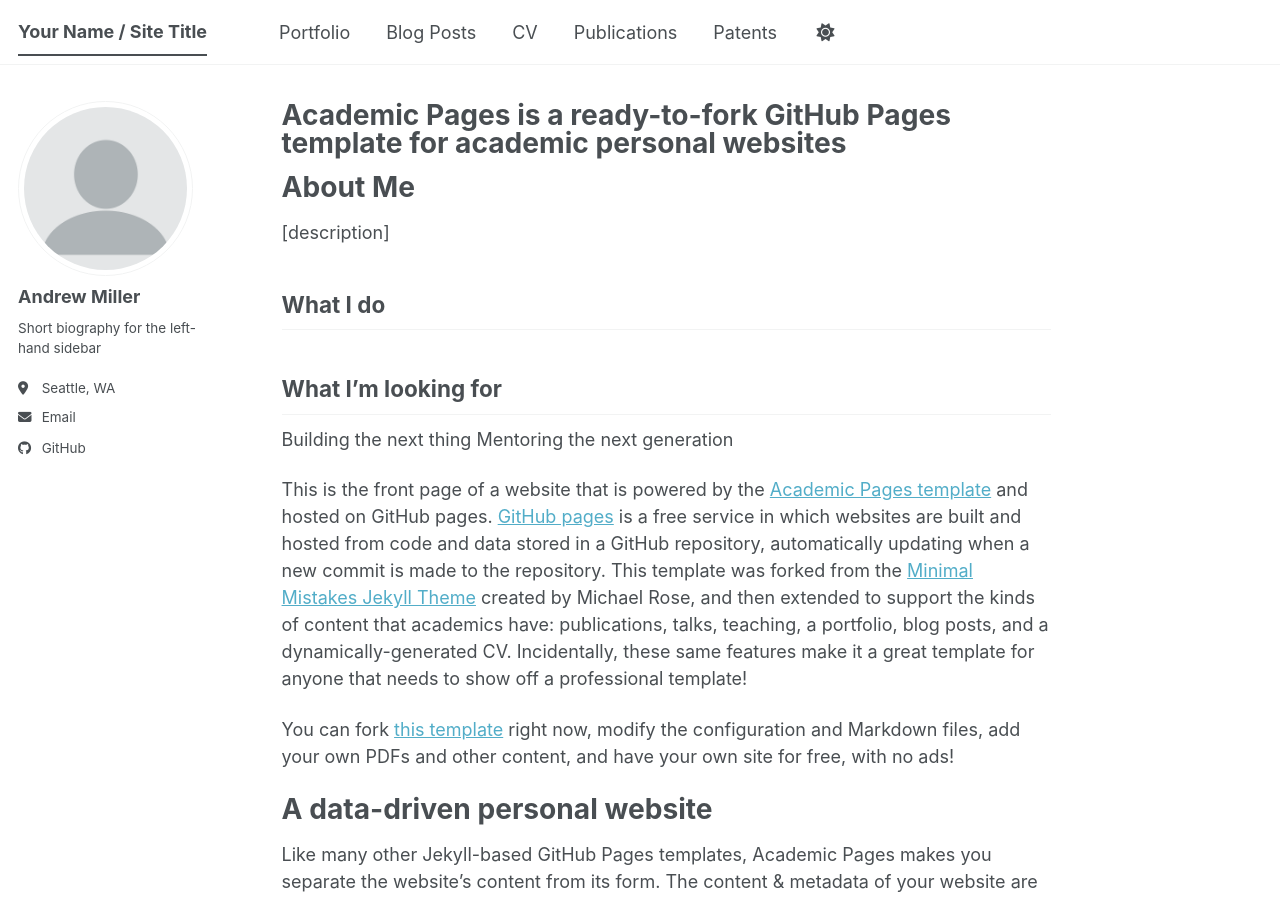
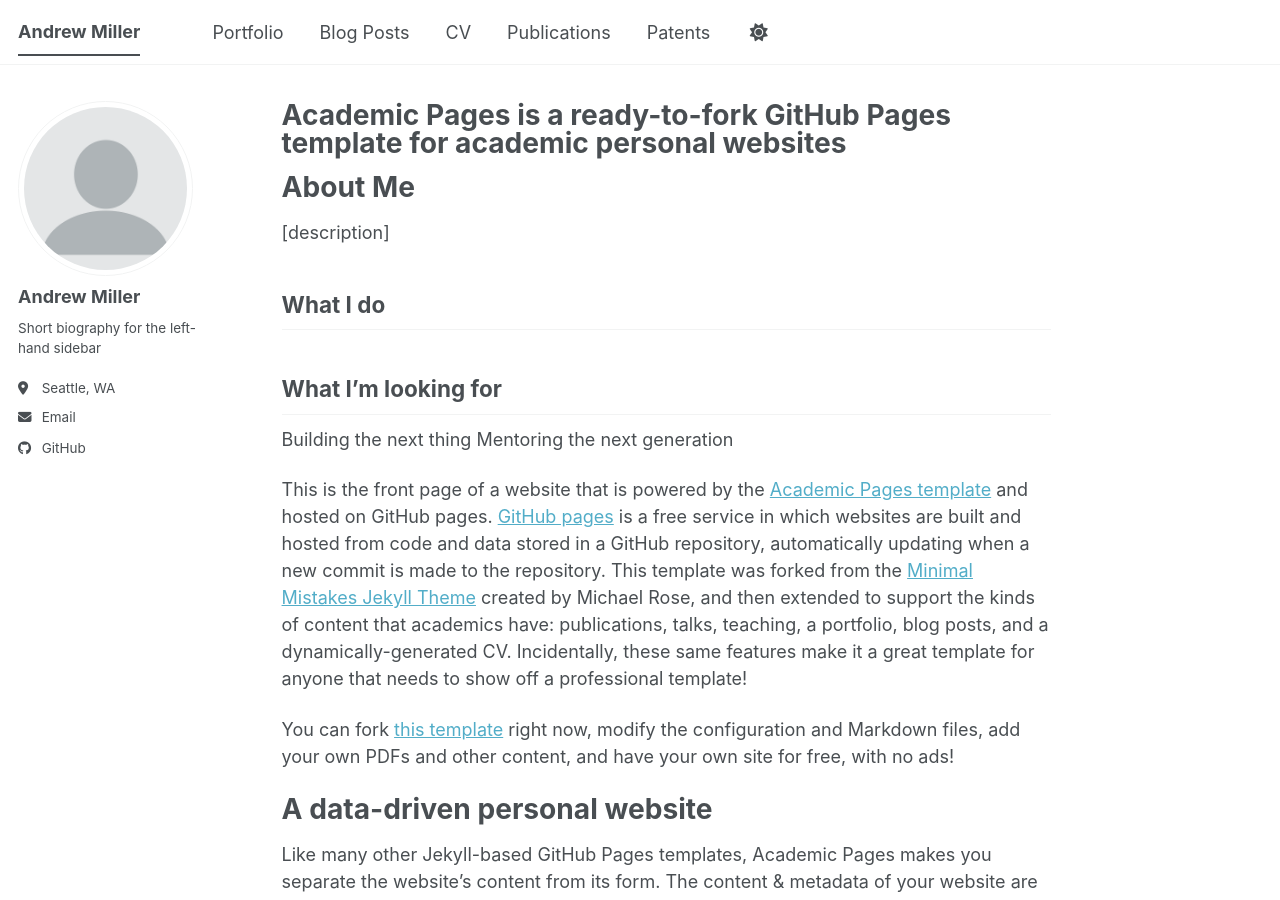
Before and after one commit to durundal-cnc/durundal-cnc.github.io, a Jekyll site: the page built from _pages/about.md, in a window 1280 px wide and 900 px high. Built offline with Jekyll 4.4.1, drawn with Linux system fonts in a browser that asks for light colours; a script bundle is joined from its source files by our own code; library files that are not in the unit come from our copies.

Commit message:
Update _config.yml

```diff
--- a/_config.yml
+++ b/_config.yml
@@ -9,7 +9,7 @@
 # Basic Site Settings
 locale                   : "en-US"
 site_theme               : "default" # The available themes options are "default", "air", "sunrise", "mint", "dirt" and "contrast"
-title                    : "Your Name / Site Title"
+title                    : "Andrew Miller"
 title_separator          : "-"
 name                     : &name "Andrew Miller"
 description              : &description "Andrew Miller's project portfolio"   # Update this with a general description of your site, this is the default if not overridden by a page
```
